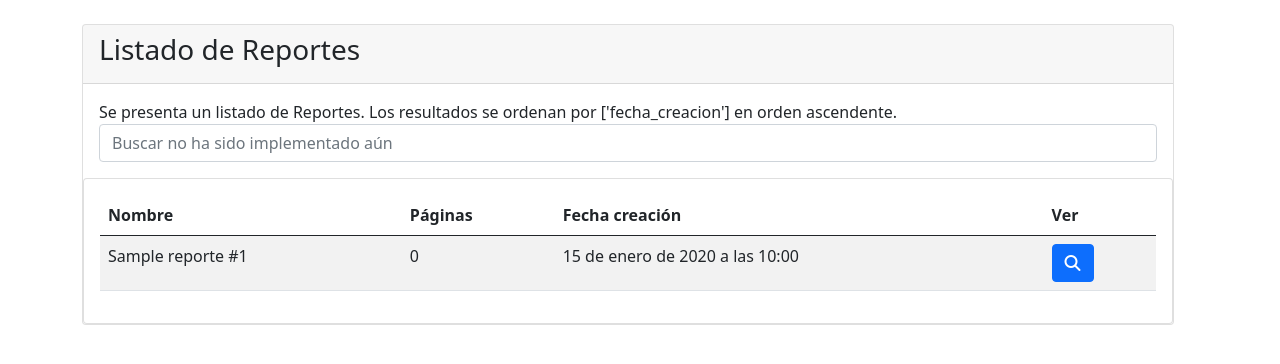
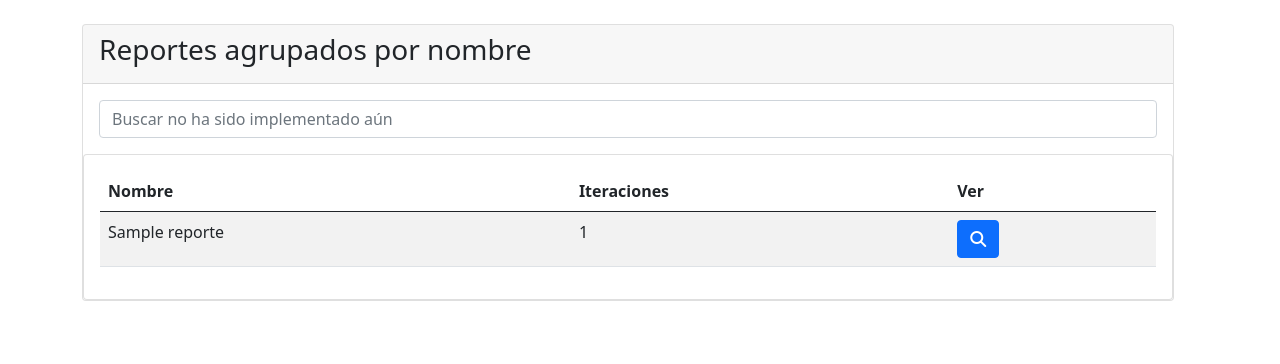
Before and after one commit to kanroot/artemanga, a Django app: page /analitica/ in a window 1280 px wide. Shown: the part 68-432 px from the top of the page. Run offline with Django 4.2, Linux system fonts and the light colour scheme; a user stored in the database is signed in; tables that the repository leaves empty hold one stand-in row (values such as "Sample post"); data that the repository does not hold is empty; some libraries are stand-ins or nearby versions.

Commit message:
fix: correcciones a vista de reportes (#160)
* feat: agrupa reportes por nombre en la lista principal

* fix: corrige título incorrecto en página de consumo de géneros por sexo

* feat: agrega más colores a la pool de colores

```diff
--- a/src/analitica/chartjs/utils.py
+++ b/src/analitica/chartjs/utils.py
@@ -18,6 +18,9 @@ class ColorSolido(Enum):
     amarillo = 'rgb(255, 205, 86)'
     gris = 'rgb(201, 203, 207)'
     negro = 'rgb(0, 0, 0)'
+    rosado = 'rgb(255, 99, 132)'
+    limon = 'rgb(218, 247, 166,4)'
+    aqua = 'rgb(0, 255, 255)'
 
     @classmethod
     def pedir(cls):
@@ -36,6 +39,9 @@ class ColorTransparente(Enum):
     amarillo = 'rgba(255, 205, 86, 0.5)'
     gris = 'rgba(201, 203, 207, 0.5)'
     negro = 'rgba(0, 0, 0, 0.5)'
+    rosado = 'rgba(255, 99, 132, 0.5)'
+    limon = 'rgba(218, 247, 166, 0.5)'
+    aqua = 'rgba(0, 255, 255, 0.5)'
 
     @classmethod
     def pedir(cls):
--- a/src/analitica/reportador.py
+++ b/src/analitica/reportador.py
@@ -153,7 +153,7 @@ class Reportador:
                             df['otro'][index] += detalle.cantidad
 
         datos = {
-            'titulo': 'Géneros más consumidos por sexo en período',
+            'titulo': 'Géneros más consumidos por sexo',
             'df': df
         }
 
--- a/src/analitica/views.py
+++ b/src/analitica/views.py
@@ -1,21 +1,39 @@
+from dataclasses import dataclass
 from django.views.generic import DetailView
+from django.views.generic import TemplateView
+from artemangaweb.mixins import VistaRestringidaMixin, TituloPaginaMixin
+from .models import Reporte
+from django.urls import reverse
 
-from artemangaweb.mixins import VistaRestringidaMixin
-from inventario.vistas_modelos.vistas_genericas import ListaGenericaView
-from .models import Reporte
+@dataclass
+class ReprReporteTabla:
+    nombre: str
+    iteraciones: int
+    url: str
 
+    def __eq__(self, other):
+        return self.nombre == other.nombre
 
-class ReportesListView(VistaRestringidaMixin, ListaGenericaView):
+class ReportesListView(VistaRestringidaMixin, TituloPaginaMixin, TemplateView):
     model = Reporte
+    titulo_pagina = 'Reportes agrupados por nombre'
     usuarios_permitidos = VistaRestringidaMixin.todos_los_administradores
     template_name = 'administración/reportes/tabla_reportes.html'
-    tabla_cabecera = ['Nombre', 'Páginas' , 'Fecha creación', 'Ver']
-    context_object_name = 'reportes'
-    tabla_boton_crear = None
-    tabla_boton_editar = None
-    tabla_boton_eliminar = None
+    tabla_cabecera = ['Nombre', 'Iteraciones' , 'Ver']
 
-    ordering = ['fecha_creacion']
+    def get_context_data(self, **kwargs):
+        context = super().get_context_data(**kwargs)
+        context['tabla_cabecera'] = self.tabla_cabecera
+        data = {'reportes': []}
+        for reporte in Reporte.objects.all().order_by('-fecha_creacion'):
+            r = ReprReporteTabla(reporte.nombre, 1, reverse('detalle-reporte', args=[reporte.pk]))
+            if r in data['reportes']:
+                data['reportes'][data['reportes'].index(r)].iteraciones += 1
+            else:
+                data['reportes'].append(r)
+        context['data'] = data
+
+        return context
 
 
 class DetalleReporteView(VistaRestringidaMixin, DetailView):
--- a/src/templates/administración/reportes/tabla_reportes.html
+++ b/src/templates/administración/reportes/tabla_reportes.html
@@ -1,13 +1,12 @@
 {% extends 'administración/CRUD/listado_base.html' %}
 
 {% block tabla_cuerpo %}
-    {% for reporte in reportes %}
+    {% for r in data.reportes %}
         <tr>
-            <td>{{ reporte.nombre }} #{{ reporte.iteracion }}</td>
-            <td>{{ reporte.paginas | length }}</td>
-            <td>{{ reporte.fecha_creacion }}</td>
+            <td>{{ r.nombre }}</td>
+            <td>{{ r.iteraciones }}</td>
             <td>
-                <a class="btn btn-primary" href="{% url 'detalle-reporte' reporte.id %}">
+                <a class="btn btn-primary" href="{{ r.url }}">
                     <i class="fa fa-search"></i>
                 </a>
             </td>
```
